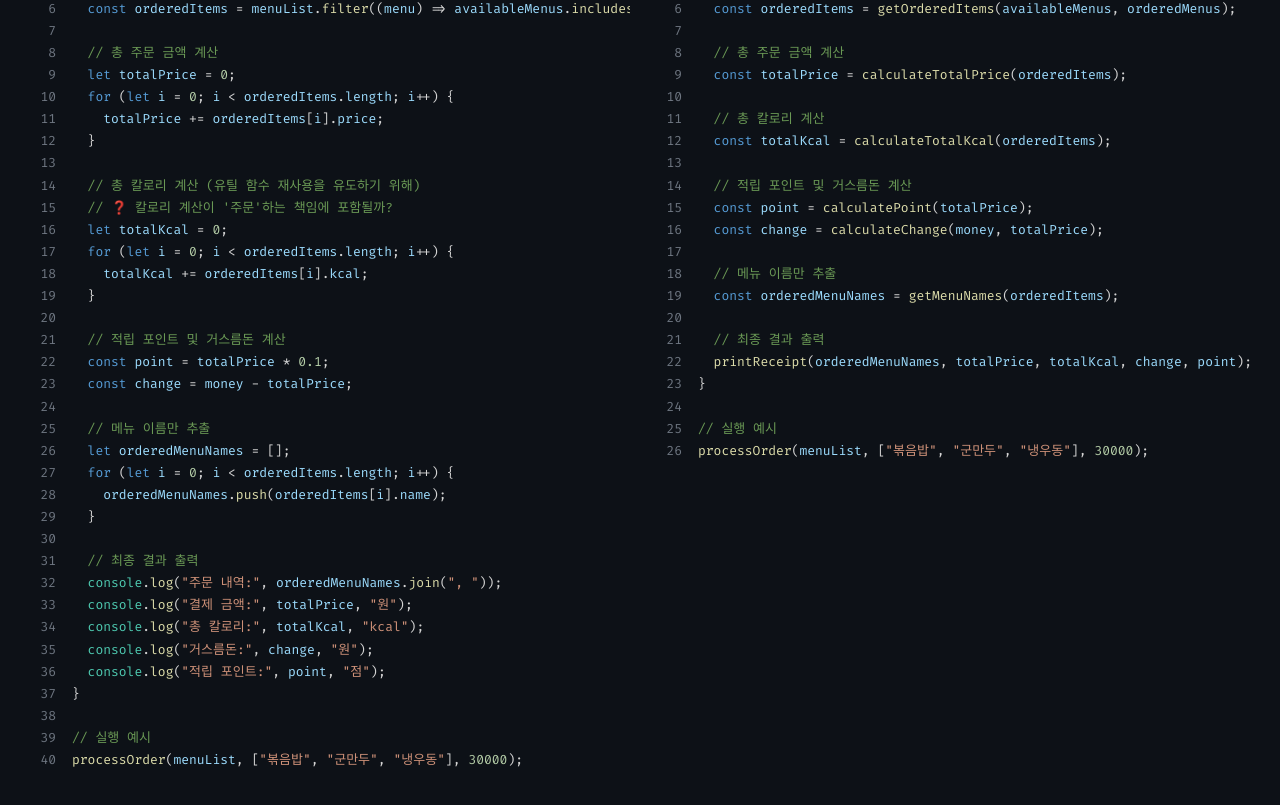
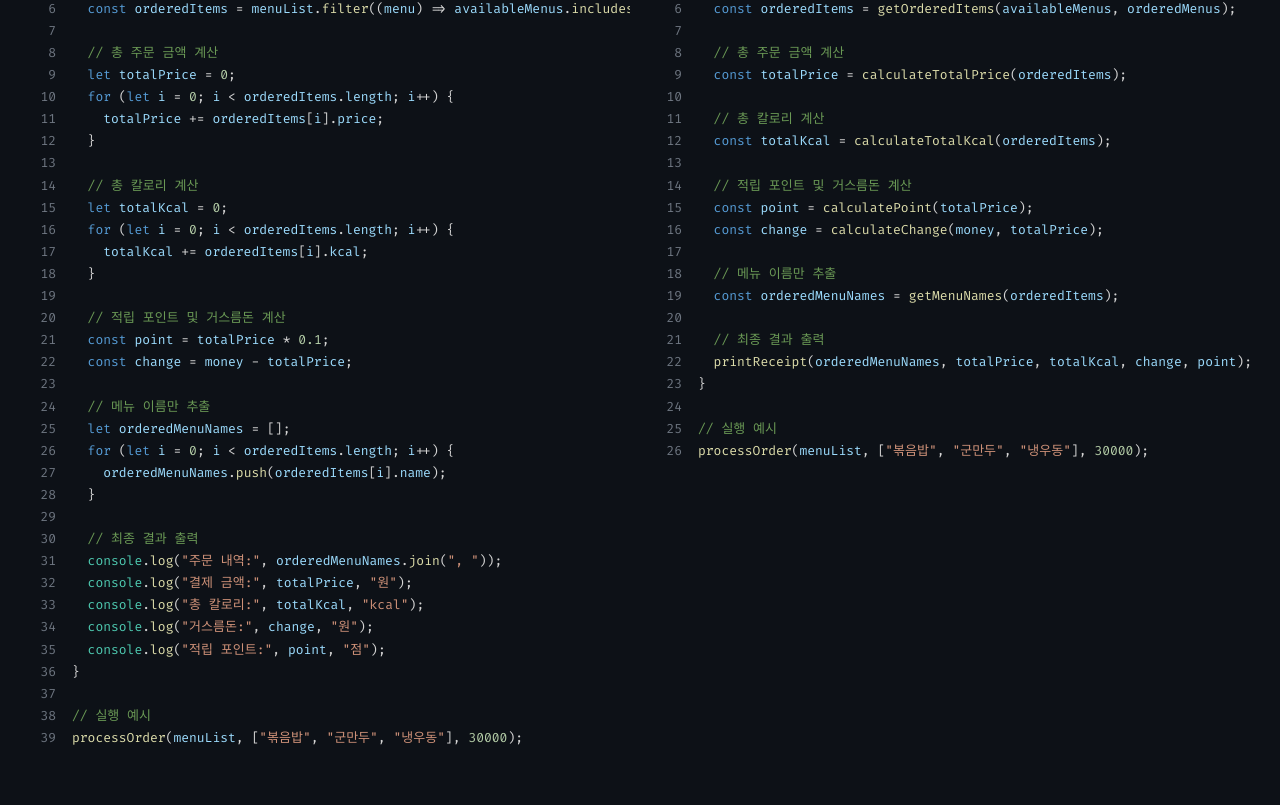
Before and after one commit to geongyu09/functional-expedition-codlab, a React (Vite) app: page /step5 in a window 1280 px wide. Shown: the part 2236-3041 px from the top of the page. Built offline with nearby package versions, Linux system fonts and the light colour scheme.

Commit message:
fix: 불필요한 주석 제거 및 코드 정리

```diff
--- a/src/pages/Step2Page/data.ts
+++ b/src/pages/Step2Page/data.ts
@@ -60,7 +60,7 @@ export const FULL_FUNCTION_SEGMENTS: CodeSegment[] = [
   {
     id: "s2",
     type: "static",
-    code: "\n\n  // 총 칼로리 계산 (유틸 함수 재사용을 유도하기 위해)\n  // [?] 칼로리 계산이 '주문'하는 책임에 포함될까?\n  ",
+    code: "\n\n  // 총 칼로리 계산 (유틸 함수 재사용을 유도하기 위해)\n  ",
   },
   { id: "b3", type: "block", blockId: 3 },
   {
--- a/src/pages/Step5Page/data.ts
+++ b/src/pages/Step5Page/data.ts
@@ -127,8 +127,7 @@ export const BEFORE_CODE = `function processOrder(menuList, orderedMenus, money)
     totalPrice += orderedItems[i].price;
   }
 
-  // 총 칼로리 계산 (유틸 함수 재사용을 유도하기 위해)
-  // ❓ 칼로리 계산이 '주문'하는 책임에 포함될까?
+  // 총 칼로리 계산
   let totalKcal = 0;
   for (let i = 0; i < orderedItems.length; i++) {
     totalKcal += orderedItems[i].kcal;
```
